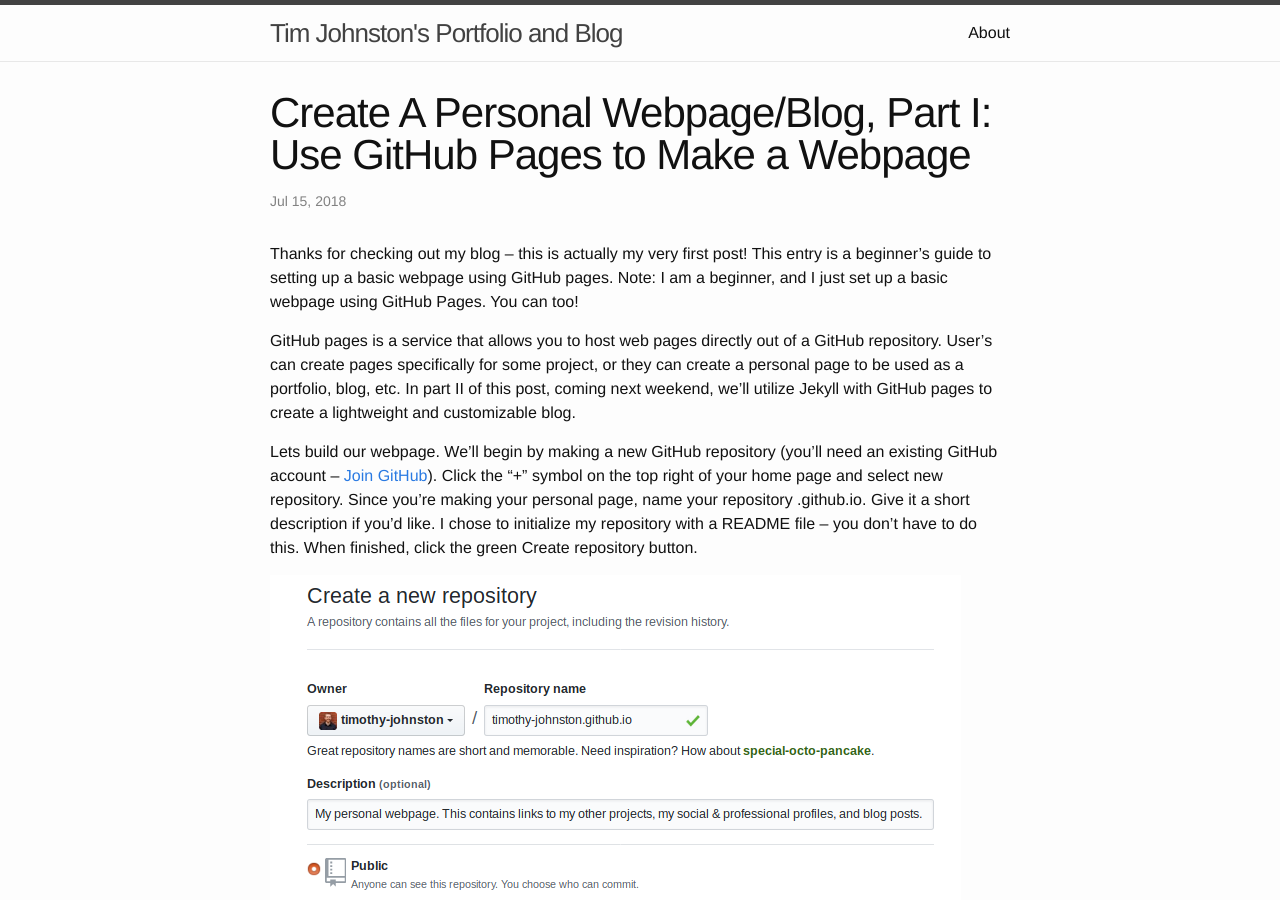
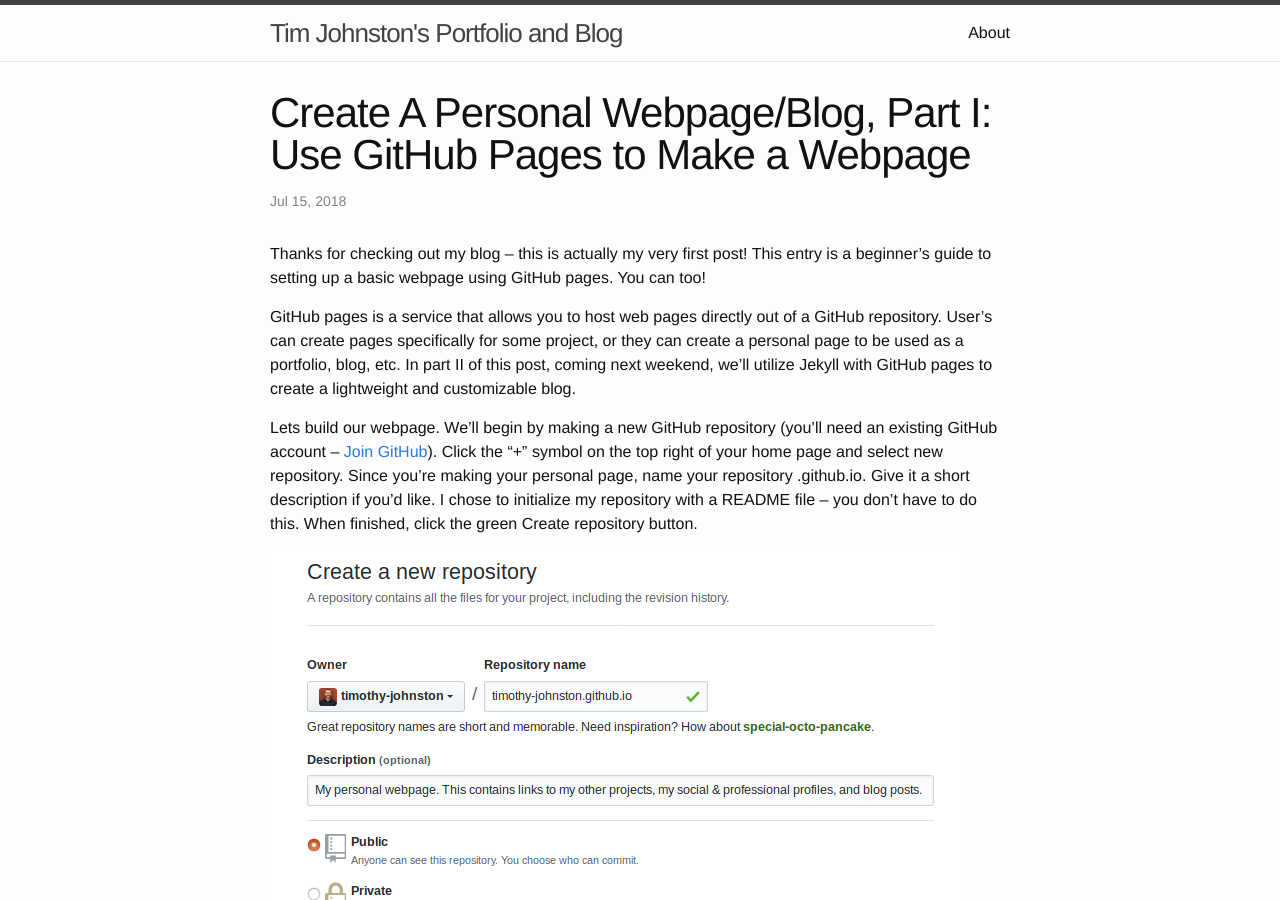
Before and after one commit to timothy-johnston/timothy-johnston.github.io, a Jekyll site: the page built from _posts/2018-07-15-create-a-personal-webpage-part-i.markdown, in a window 1280 px wide and 900 px high. Built offline with Jekyll 4.4.1, drawn with Linux system fonts in a browser that asks for light colours.

Commit message:
edited first post

```diff
--- a/_posts/2018-07-15-create-a-personal-webpage-part-i.markdown
+++ b/_posts/2018-07-15-create-a-personal-webpage-part-i.markdown
@@ -4,7 +4,7 @@
 date:   2018-07-15 15:45:42 -0400
 categories: jekyll update
 ---
-Thanks for checking out my blog – this is actually my very first post! This entry is a beginner’s guide to setting up a basic webpage using GitHub pages. Note: I am a beginner, and I just set up a basic webpage using GitHub Pages. You can too!
+Thanks for checking out my blog – this is actually my very first post! This entry is a beginner’s guide to setting up a basic webpage using GitHub pages. You can too!
 
 GitHub pages is a service that allows you to host web pages directly out of a GitHub repository. User’s can create pages specifically for some project, or they can create a personal page to be used as a portfolio, blog, etc. In part II of this post, coming next weekend, we’ll utilize Jekyll with GitHub pages to create a lightweight and customizable blog.
 
```
